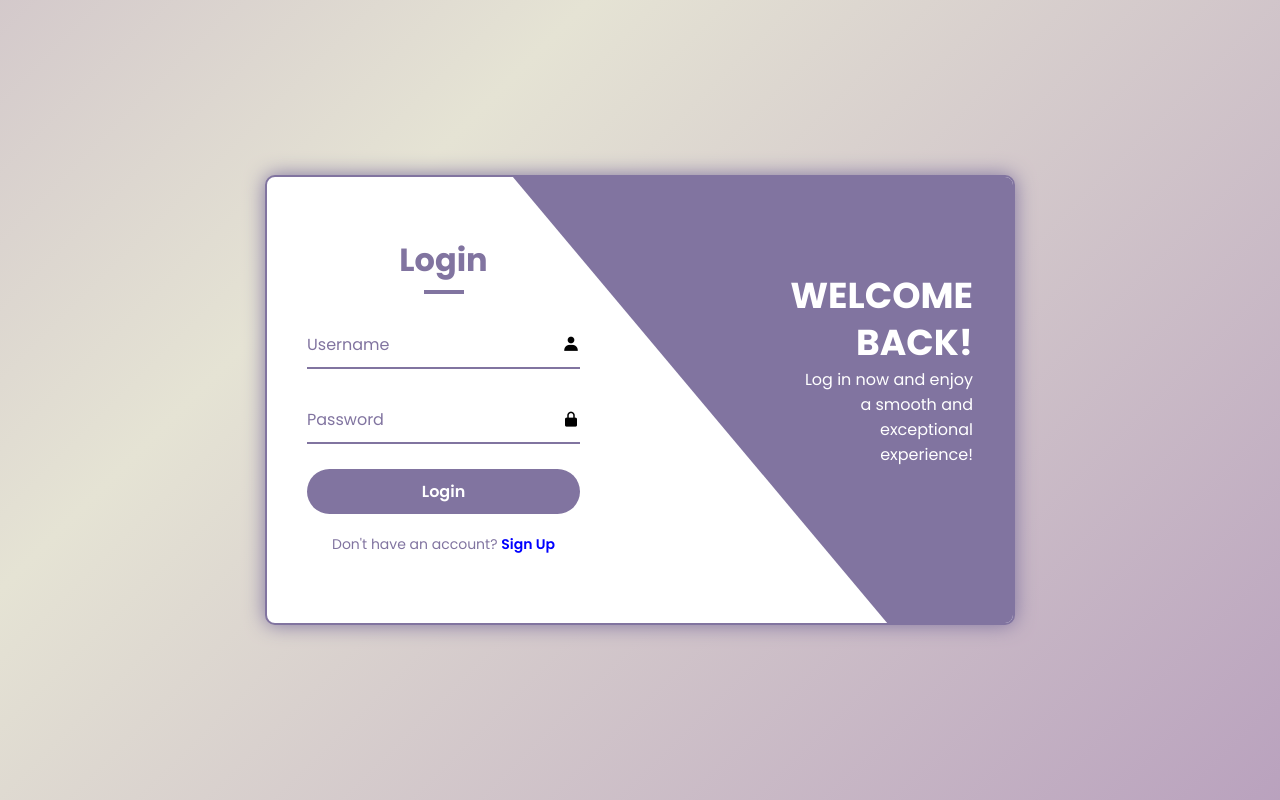
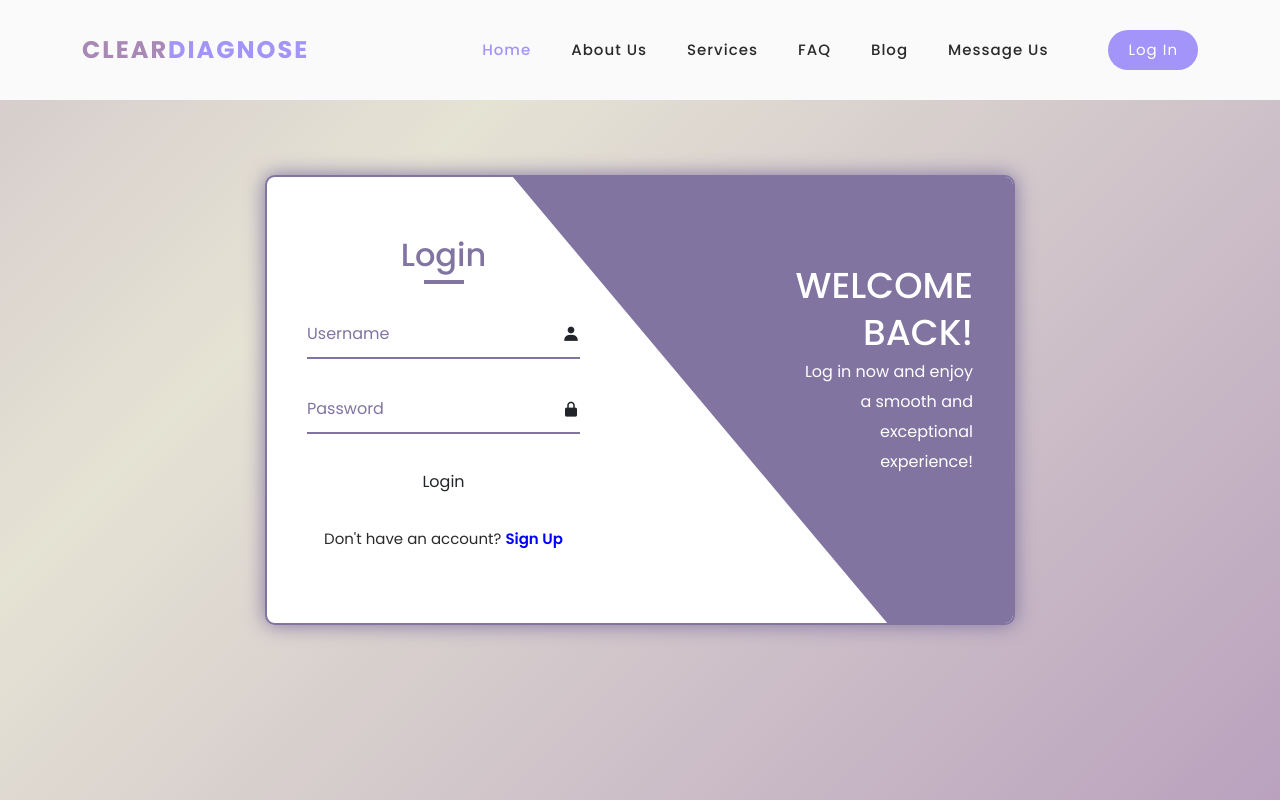
Before and after one commit to Houssam-Sawan/Clear-Diagnose, a Flask app: page /login in a window 1280 px wide. Run offline with Flask 3, Linux system fonts and the light colour scheme; parts of the project's set-up code (start-up, migrations or seed data) failed here and were passed over; some libraries are stand-ins or nearby versions.

Commit message:
add navbar template to login page

```diff
--- a/templates/loginandsinup.html
+++ b/templates/loginandsinup.html
@@ -5,7 +5,22 @@
 <head>
     <meta charset="UTF-8">
     <meta name="viewport" content="width=device-width, initial-scale=1.0">
+    <meta name="description" content="">
+    <meta name="author" content="">
+    <link rel="preconnect" href="https://fonts.gstatic.com">
+    <link href="https://fonts.googleapis.com/css2?family=Poppins:wght@100;200;300;400;500;600;700;800;900&display=swap" rel="stylesheet">
+
     <title>Login Register form</title>
+
+        <!-- Bootstrap core CSS -->
+    <link rel="stylesheet" href="{{ url_for('static', filename='vendor/bootstrap/css/bootstrap.min.css') }}">
+
+
+    <!-- Additional CSS Files -->
+    <link rel="stylesheet" href="{{ url_for('static', filename='css/fontawesome.css') }}">
+    <link rel="stylesheet" href="{{ url_for('static', filename='css/templatemo-space-dynamic.css') }}">
+    <link rel="stylesheet" href="{{ url_for('static', filename='css/animated.css') }}">
+    <link rel="stylesheet" href="{{ url_for('static', filename='css/owl.css') }}">
 
     <!--Boxicons CDN-->
     <link href='https://unpkg.com/boxicons@2.1.4/css/boxicons.min.css'
@@ -18,7 +33,7 @@
 
 <body>
     <!-- FOR SOURCE CODE COMMENT "CODE" -->
-
+     {% include "navbar.html" %}
     <div class="wrapper">
         <span class="rotate-bg"></span>
         <span class="rotate-bg2"></span>
@@ -100,6 +115,15 @@
 
     </div>
 
+      <!-- Scripts -->
+        <script src="{{ url_for('static', filename='vendor/jquery/jquery.min.js') }}"></script>
+        <script src="{{ url_for('static', filename='vendor/bootstrap/js/bootstrap.bundle.min.js') }}"></script>
+
+        <script src="{{ url_for('static', filename='js/owl-carousel.js') }}"></script>
+        <script src="{{ url_for('static', filename='js/animation.js') }}"></script>
+        <script src="{{ url_for('static', filename='js/imagesloaded.js') }}"></script>
+        <script src="{{ url_for('static', filename='js/templatemo-custom.js') }}"></script>
+
     <!--Script.js-->
     <script src="{{ url_for('static', filename='js/login.js') }}"></script>
 </body>
--- /dev/null
+++ b/templates/navbar.html
@@ -0,0 +1,32 @@
+  <!-- ***** Header Area Start ***** -->
+  <header class="header-area header-sticky wow slideInDown" data-wow-duration="0.75s" data-wow-delay="0s">
+    <div class="container">
+      <div class="row">
+        <div class="col-12">
+          <nav class="main-nav">
+            <!-- ***** Logo Start ***** -->
+            <a href="#" class="logo">
+              <h4>Clear<span>Diagnose</span></h4>
+            </a>
+            <!-- ***** Logo End ***** -->
+            <!-- ***** Menu Start ***** -->
+            <ul class="nav">
+              <li class="scroll-to-section"><a href="#top" class="active">Home</a></li>
+              <li class="scroll-to-section"><a href="#about">About Us</a></li>
+              <li class="scroll-to-section"><a href="#services">Services</a></li>
+              <li class="scroll-to-section"><a href="#FAQ">FAQ</a></li>
+              <li class="scroll-to-section"><a href="#blog">Blog</a></li>
+              <li class="scroll-to-section"><a href="#contact">Message Us</a></li>
+              <li class="scroll-to-section"><div class="main-red-button"><a href="{{ url_for('login') }}">log in</a></div></li>
+
+            </ul>
+            <a class='menu-trigger'>
+                <span>Menu</span>
+            </a>
+            <!-- ***** Menu End ***** -->
+          </nav>
+        </div>
+      </div>
+    </div>
+  </header>
+  <!-- ***** Header Area End ***** -->
```
Also changed, not shown: templates/index.html (+1 -34 lines), instance/app.db, models.py (line endings or trailing spaces).
